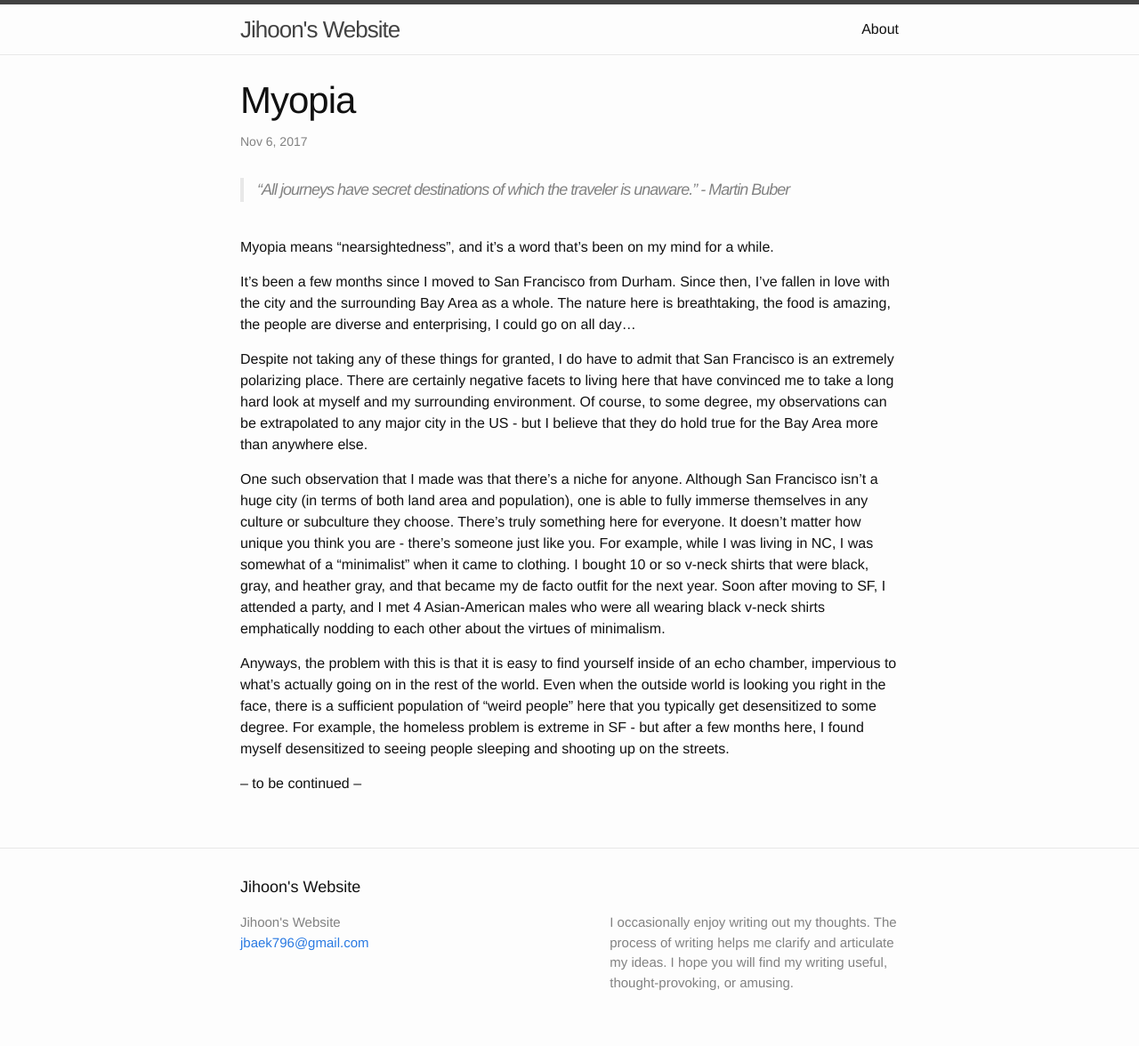
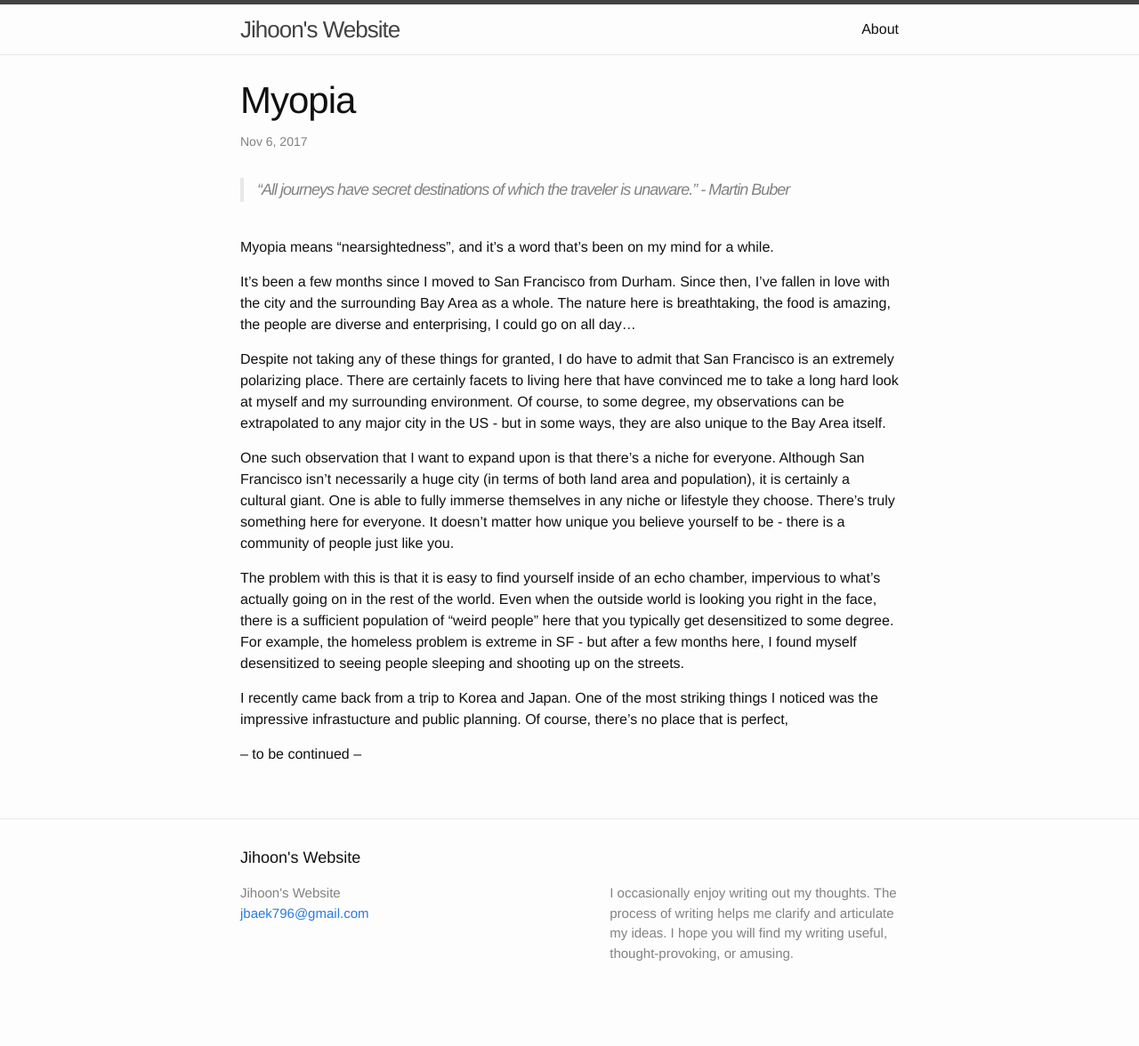
Before and after one commit to jihoon796/jihoon796.github.io, a Jekyll site: the page built from _posts/2017-11-08-myopia.markdown, in a window 1280 px wide. Shown: the whole page at 89% size. Built offline with Jekyll 4.4.1, drawn with Linux system fonts in a browser that asks for light colours; after the commit the page ends 1143 px from its top, so only the background shows below that.

Commit message:
update essay

```diff
--- a/_posts/2017-04-06-lessons_from_traveling.markdown
+++ b/_posts/2017-04-06-lessons_from_traveling.markdown
@@ -13,7 +13,7 @@ As an aside - when it comes to travel writing, many people write very similarly
 
 <br>
 <b>1. Different strokes for different folks.</b><br>
-Throughout my trip, many people have asked me questions like "how is your vacation going?", or "what's it like being in paradise?". Although it was undoubtedly an amazing experience, the truth is that it was anything but a "vacation" at the time. Moving from place to place every day is hard work! And although Cynthia and I aren't the micromanaging type (we don't feel compelled to plan every moment of every day), we certainly did want to get the best value out of where we ate, where we slept, how we got around, and so on. This inevitably led to some tough situations where we were forced to make decisions with incomplete information, often under severe time constraints.
+Throughout my trip, many people have asked me questions like "how is your vacation going?", or "what's it like being in paradise?". Although it was undoubtedly an amazing experience, the truth is that it was anything but a "vacation" at the time. Moving from place to place every day can certainly be pretty tough. And although Cynthia and I aren't the micromanaging type (we don't feel compelled to plan every moment of every day), we certainly did want to get the best value out of where we ate, where we slept, how we got around, and so on. This inevitably led to some tough situations where we were forced to make decisions with incomplete information, often under severe time constraints.
 
 Since I am fast-paced and like making decisions quickly, this naturally led to me being in charge of the decision-making process in getting from point A to point B. However, my quick temperament also meant that at times I was rather sloppy with the details and relied too much on a "good enough" mentality when it came to keeping track of my belongings and my finances. In retrospect, I can definitely see how that mentality could've led to some suboptimal decision-making during the trip.
 
--- a/_posts/2017-11-08-myopia.markdown
+++ b/_posts/2017-11-08-myopia.markdown
@@ -12,10 +12,13 @@ Myopia means “nearsightedness”, and it’s a word that’s been on my mind f
 
 It’s been a few months since I moved to San Francisco from Durham. Since then, I’ve fallen in love with the city and the surrounding Bay Area as a whole. The nature here is breathtaking, the food is amazing, the people are diverse and enterprising, I could go on all day...
 
-Despite not taking any of these things for granted, I do have to admit that San Francisco is an extremely polarizing place. There are certainly negative facets to living here that have convinced me to take a long hard look at myself and my surrounding environment. Of course, to some degree, my observations can be extrapolated to any major city in the US - but I believe that they do hold true for the Bay Area more than anywhere else.
+Despite not taking any of these things for granted, I do have to admit that San Francisco is an extremely polarizing place. There are certainly facets to living here that have convinced me to take a long hard look at myself and my surrounding environment. Of course, to some degree, my observations can be extrapolated to any major city in the US - but in some ways, they are also unique to the Bay Area itself.
 
-One such observation that I made was that there’s a niche for anyone. Although San Francisco isn’t a huge city (in terms of both land area and population), one is able to fully immerse themselves in any culture or subculture they choose. There’s truly something here for everyone. It doesn’t matter how unique you think you are - there’s someone just like you. For example, while I was living in NC, I was somewhat of a “minimalist” when it came to clothing. I bought 10 or so v-neck shirts that were black, gray, and heather gray, and that became my de facto outfit for the next year. Soon after moving to SF, I attended a party, and I met 4 Asian-American males who were all wearing black v-neck shirts emphatically nodding to each other about the virtues of minimalism.
+One such observation that I want to expand upon is that there’s a niche for everyone. Although San Francisco isn’t necessarily a huge city (in terms of both land area and population), it is certainly a cultural giant. One is able to fully immerse themselves in any niche or lifestyle they choose. There’s truly something here for everyone. It doesn’t matter how unique you believe yourself to be - there is a community of people just like you.
 
-Anyways, the problem with this is that it is easy to find yourself inside of an echo chamber, impervious to what’s actually going on in the rest of the world. Even when the outside world is looking you right in the face, there is a sufficient population of “weird people” here that you typically get desensitized to some degree. For example, the homeless problem is extreme in SF - but after a few months here, I found myself desensitized to seeing people sleeping and shooting up on the streets.
+The problem with this is that it is easy to find yourself inside of an echo chamber, impervious to what’s actually going on in the rest of the world. Even when the outside world is looking you right in the face, there is a sufficient population of “weird people” here that you typically get desensitized to some degree. For example, the homeless problem is extreme in SF - but after a few months here, I found myself desensitized to seeing people sleeping and shooting up on the streets.
+
+
+I recently came back from a trip to Korea and Japan. One of the most striking things I noticed was the impressive infrastucture and public planning. Of course, there's no place that is perfect,
 
 -- to be continued --
```
